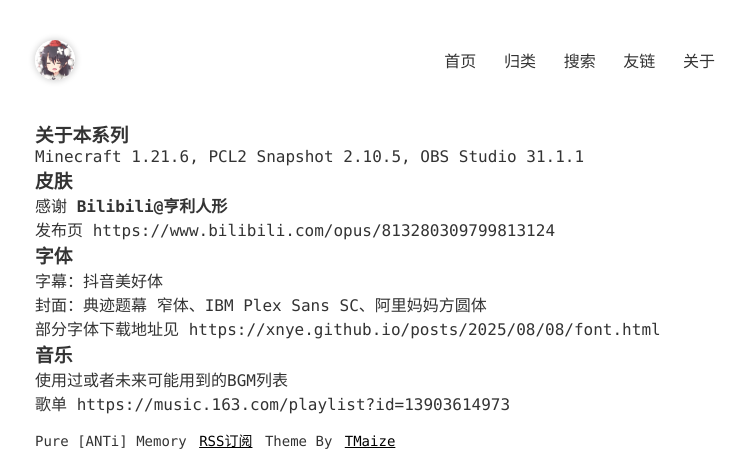
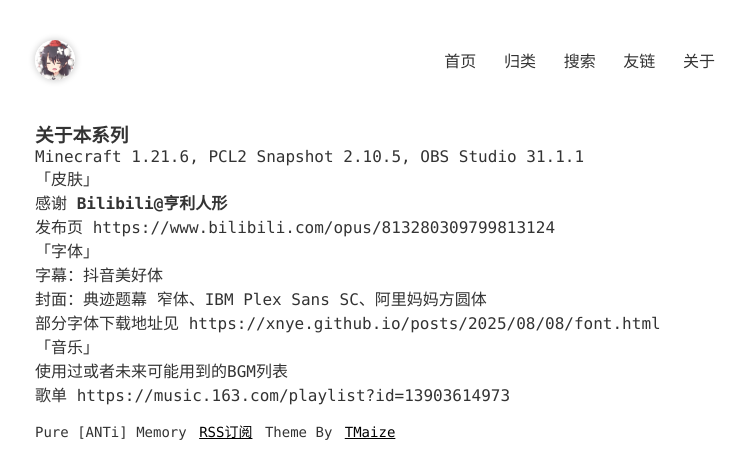
Before and after one commit to Xnye/xnye.github.io, a Jekyll site: the page built from abv.md, in a window 1280 px wide, cut to the strip 0-452 px from the top of the page. Shown: the whole strip, without its empty margins (265-1011 px from the left). Built offline with Jekyll 4.4.1, drawn with Linux system fonts in a browser that asks for light colours; our own code applies the rules of GitHub Pages for plain Markdown files.

Commit message:
Update abv.md

```diff
--- a/abv.md
+++ b/abv.md
@@ -2,19 +2,22 @@
 
 Minecraft 1.21.6, PCL2 Snapshot 2.10.5, OBS Studio 31.1.1
 
-### 皮肤
+「皮肤」
+
 感谢 **Bilibili@亨利人形**
 
 发布页 https://www.bilibili.com/opus/813280309799813124
 
-### 字体
+「字体」
+
 字幕：抖音美好体
 
 封面：典迹题幕 窄体、IBM Plex Sans SC、阿里妈妈方圆体
 
 部分字体下载地址见 https://xnye.github.io/posts/2025/08/08/font.html
 
-### 音乐
+「音乐」
+
 使用过或者未来可能用到的BGM列表
 
 歌单 https://music.163.com/playlist?id=13903614973
```
